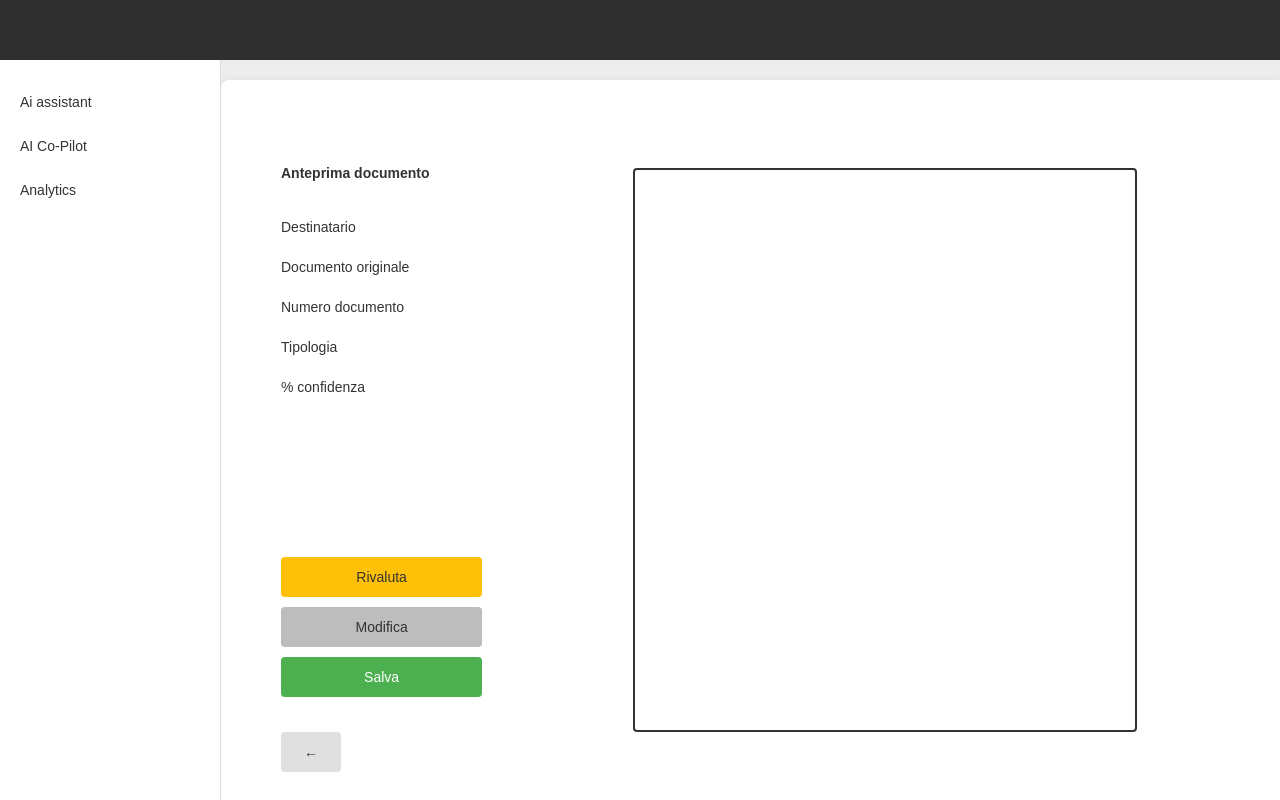
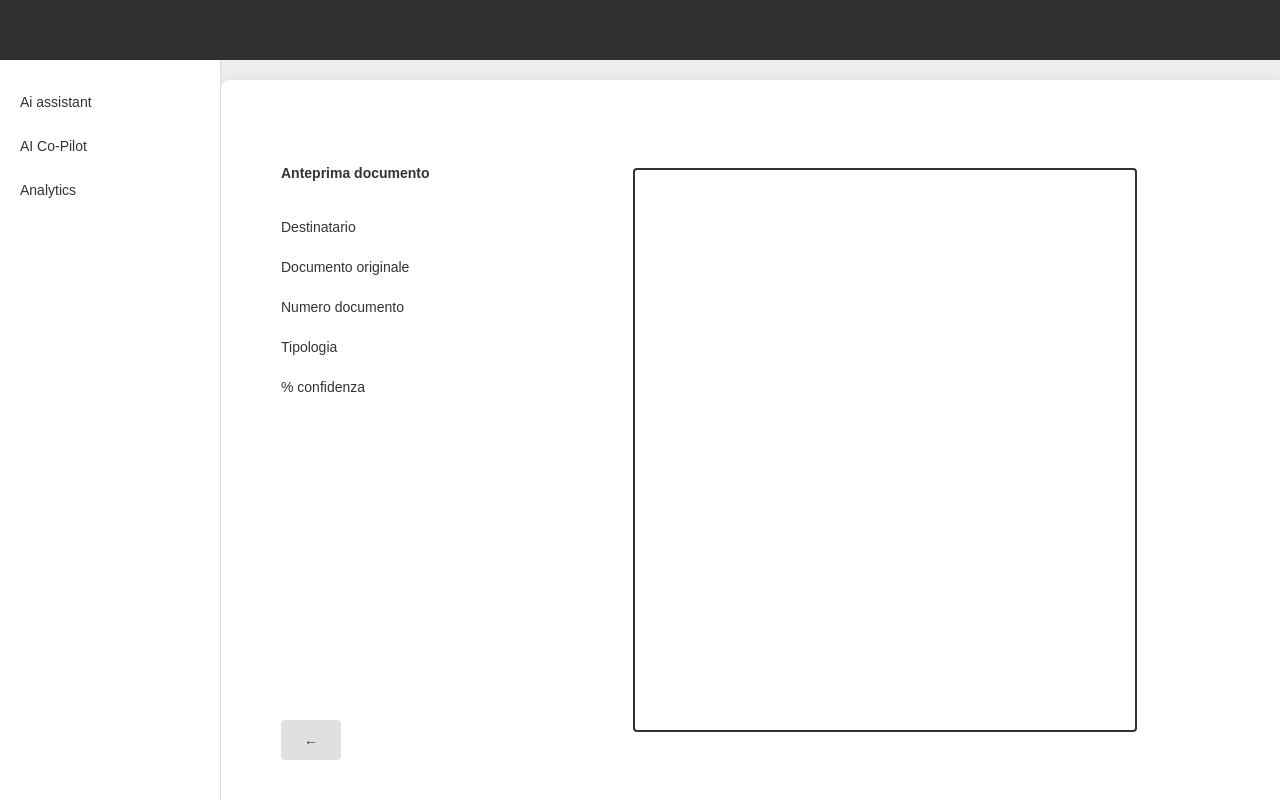
Before and after one commit to BugBustersUnipd/PoC, an Angular app in the folder frontend/: page /aicopilotanteprimadocumento in a window 1280 px wide. Built offline with nearby package versions, Linux system fonts and the light colour scheme.

Commit message:
tolti bottoni in anteprima

```diff
--- a/frontend/src/app/pages/aicopilotanteprimadocumento/aicopilotanteprimadocumento.html
+++ b/frontend/src/app/pages/aicopilotanteprimadocumento/aicopilotanteprimadocumento.html
@@ -28,9 +28,7 @@
       </div>
 
       <div class="button-group">
-        <button class="btn btn-yellow">Rivaluta</button>
-        <button class="btn btn-gray">Modifica</button>
-        <button class="btn btn-green">Salva</button>
+
       </div>
 
       <button class="btn btn-back">←</button>
```
Also changed, not shown: 1 other file (tests, documents, lock files or other folders).
